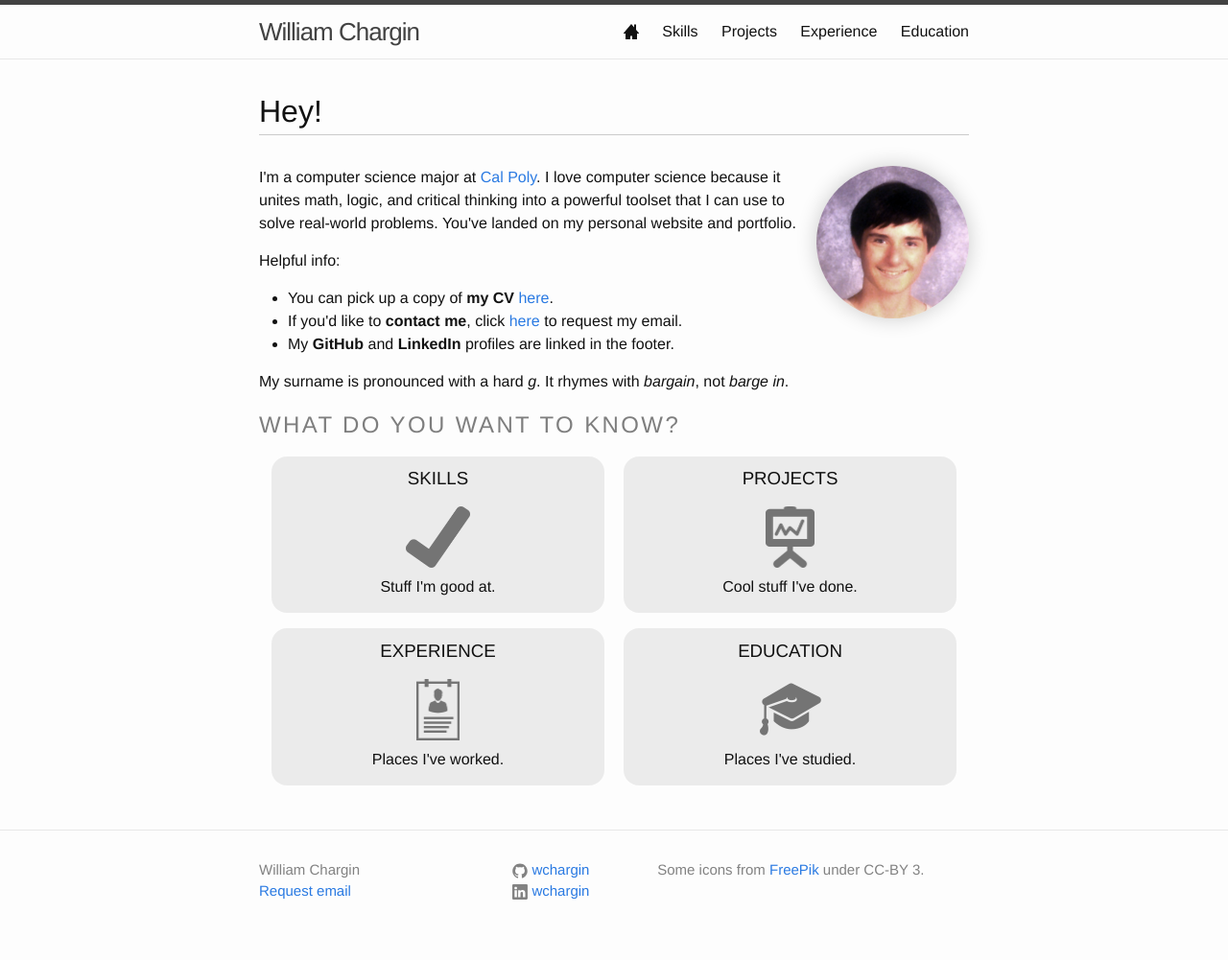
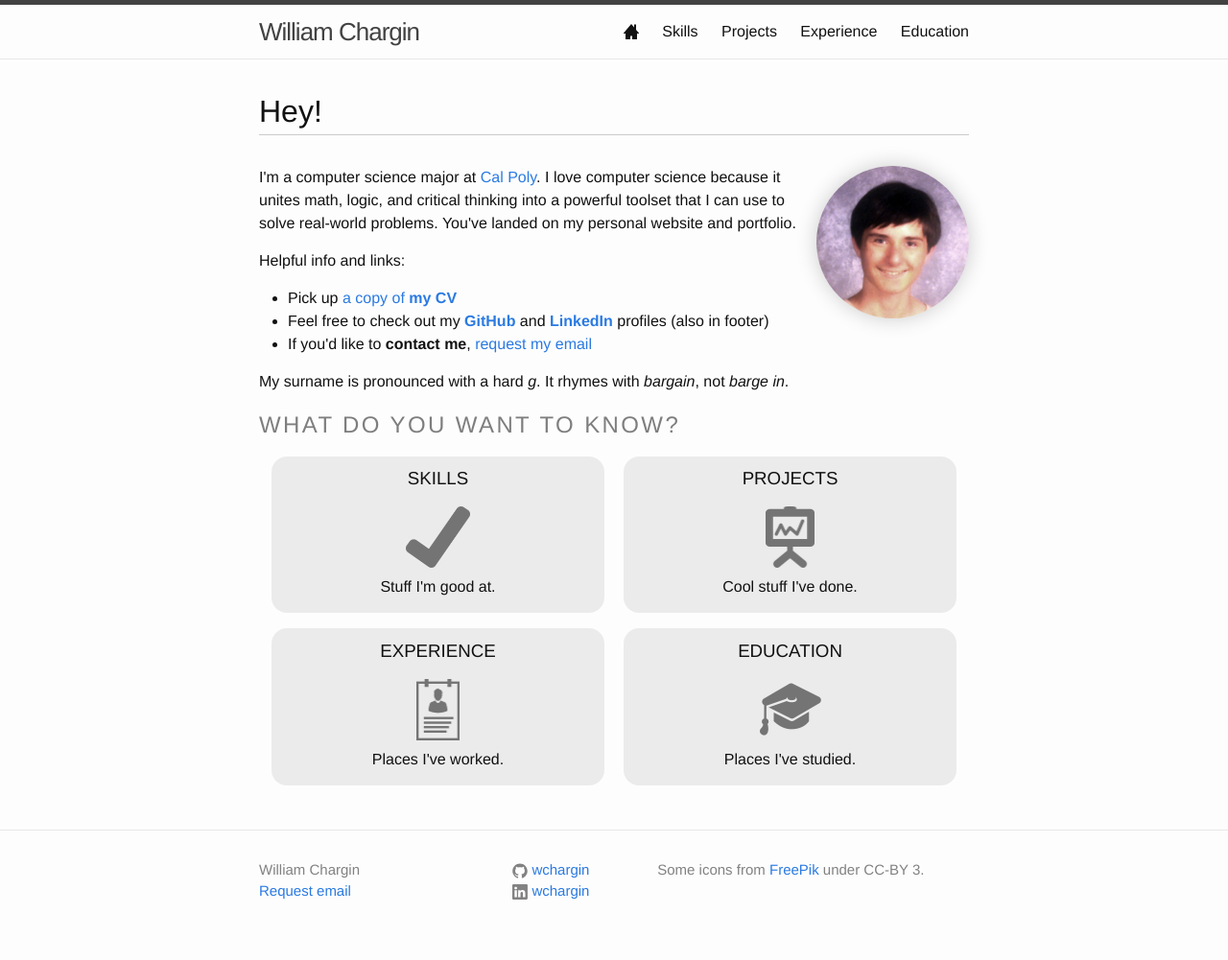
Before and after one commit to wchargin/wchargin.github.io, a Jekyll site: the page built from index.html, in a window 1280 px wide. Shown: the whole page at 96% size. Built offline with Jekyll 4.4.1, drawn with Linux system fonts in a browser that asks for light colours; nearby versions of some CDN libraries.

Commit message:
Get rid of "here" links

```diff
--- a/index.html
+++ b/index.html
@@ -17,11 +17,11 @@ layout: default
   </p>
   <div class="trigger"></div>
   <p>
-  Helpful info:
+  Helpful info and links:
   <ul>
-    <li>You can pick up a copy of <strong>my CV</strong> <a href="/files/cv.pdf">here</a>.</li>
-    <li>If you'd like to <strong>contact me</strong>, click <a class="email-link" href="#">here</a> to request my email.</li>
-    <li>My <strong>GitHub</strong> and <strong>LinkedIn</strong> profiles are linked in the footer.</li>
+    <li>Pick up <a href="/files/cv.pdf">a copy of <strong>my CV</strong></a></li>
+    <li>Feel free to check out my <a href="https://github.com/wchargin/"><strong>GitHub</strong></a> and <a href="https://linkedin.com/in/{{ site.linkedin_username }}"><strong>LinkedIn</strong></a> profiles (also in footer)</li>
+    <li>If you'd like to <strong>contact me</strong>, <a class="email-link" href="#">request my email</a></li>
   </ul>
   </p>
   <p>
```
